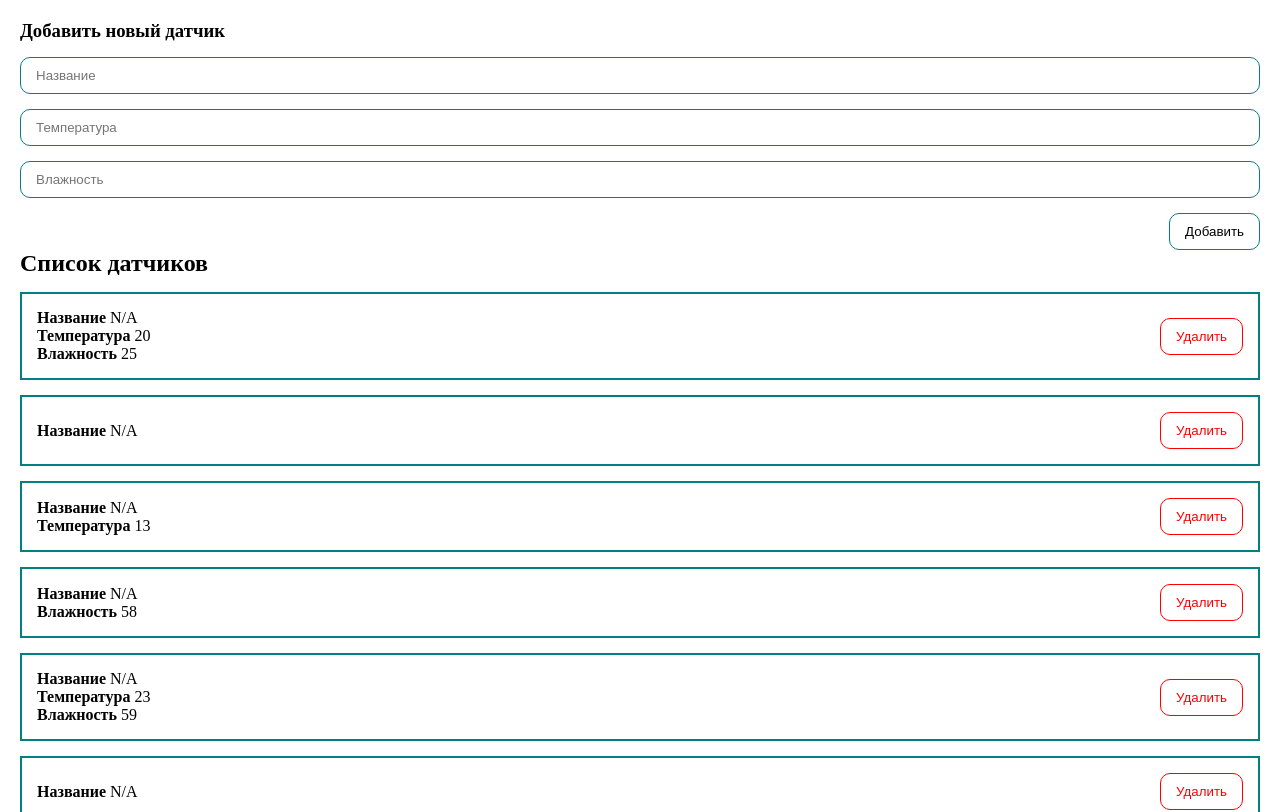
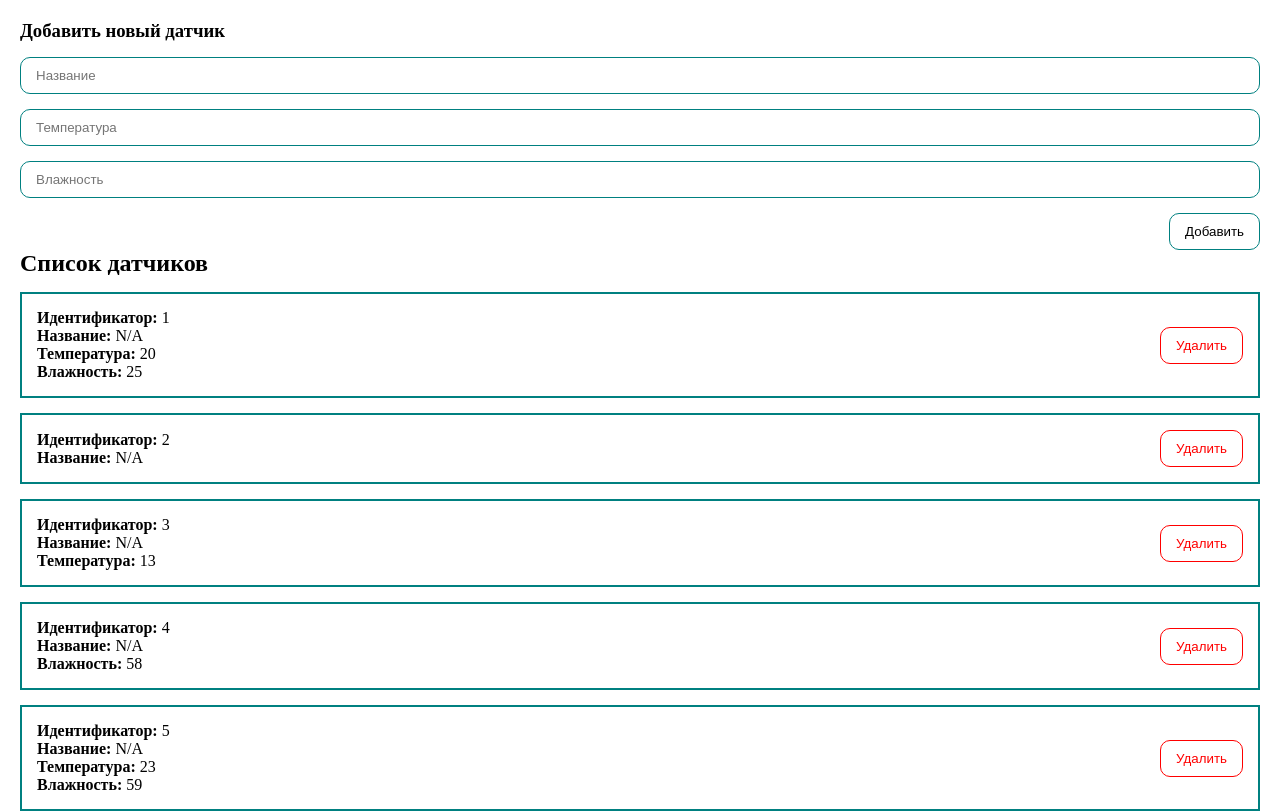
Before and after one commit to NikolayDimitriev/vue-sensors, a Vue app: page / in a window 1280 px wide. Shown: the top 812 px of the page. Built offline with nearby package versions, Linux system fonts and the light colour scheme.

Commit message:
добавил сохранение датчиков в localStorage

```diff
--- a/src/App.vue
+++ b/src/App.vue
@@ -17,20 +17,38 @@ export default {
   },
   data() {
     return {
-      sensors: sensorsData,
+      sensors: [],
     };
   },
 
   methods: {
     createNewSensor(sensor) {
       this.sensors.push(sensor);
+      this.updateLocalStorage();
     },
 
     removeSensor(sensor) {
       this.sensors = this.sensors.filter(
         (s) => s.sensor_id !== sensor.sensor_id
       );
+      this.updateLocalStorage();
     },
+    updateLocalStorage() {
+      const parsed = JSON.stringify(this.sensors);
+      localStorage.setItem("data", parsed);
+    },
+  },
+  mounted() {
+    if (localStorage.getItem("data")) {
+      try {
+        this.sensors = JSON.parse(localStorage.getItem("data"));
+      } catch (e) {
+        localStorage.removeItem("data");
+        this.sensors = sensorsData;
+      }
+    } else {
+      this.sensors = sensorsData;
+    }
   },
 };
 </script>
--- a/src/components/SensorForm.vue
+++ b/src/components/SensorForm.vue
@@ -34,7 +34,7 @@ export default {
 
   methods: {
     createNewSensor() {
-      this.sensor.id = Date.now();
+      this.sensor.sensor_id = Date.now();
 
       this.$emit("create", this.sensor);
 
--- a/src/components/SensorItem.vue
+++ b/src/components/SensorItem.vue
@@ -1,12 +1,13 @@
 <template>
   <div class="sensor">
     <div>
-      <div><strong>Название</strong> {{ sensor.name }}</div>
+      <div><strong>Идентификатор:</strong> {{ sensor.sensor_id }}</div>
+      <div><strong>Название:</strong> {{ sensor.name }}</div>
       <div v-if="sensor.temperature">
-        <strong>Температура</strong> {{ sensor.temperature }}
+        <strong>Температура:</strong> {{ sensor.temperature }}
       </div>
       <div v-if="sensor.humidity">
-        <strong>Влажность</strong> {{ sensor.humidity }}
+        <strong>Влажность:</strong> {{ sensor.humidity }}
       </div>
     </div>
     <div class="sensor__btns">
--- a/src/components/SensorList.vue
+++ b/src/components/SensorList.vue
@@ -17,6 +17,7 @@ export default {
   components: {
     SensorItem,
   },
+  emits: ["remove"],
   props: {
     sensors: {
       type: Array,
```
